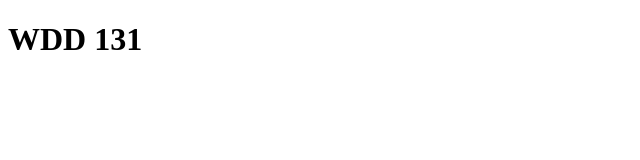
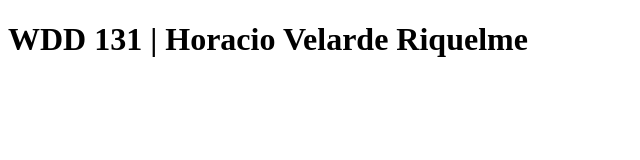
Before and after one commit to hvelarderiquelme/wdd131, a plain HTML site: page index.html in a window 1280 px wide. Shown: the whole page, without its empty margins (0-640 px from the left). Drawn offline with Linux system fonts and the light colour scheme.

Commit message:
testing canges being poushed

```diff
--- a/index.html
+++ b/index.html
@@ -6,6 +6,6 @@
     <title>Document</title>
 </head>
 <body>
-    <H1>WDD 131</H1>
+    <H1>WDD 131 | Horacio Velarde Riquelme</H1>
 </body>
 </html>
```
